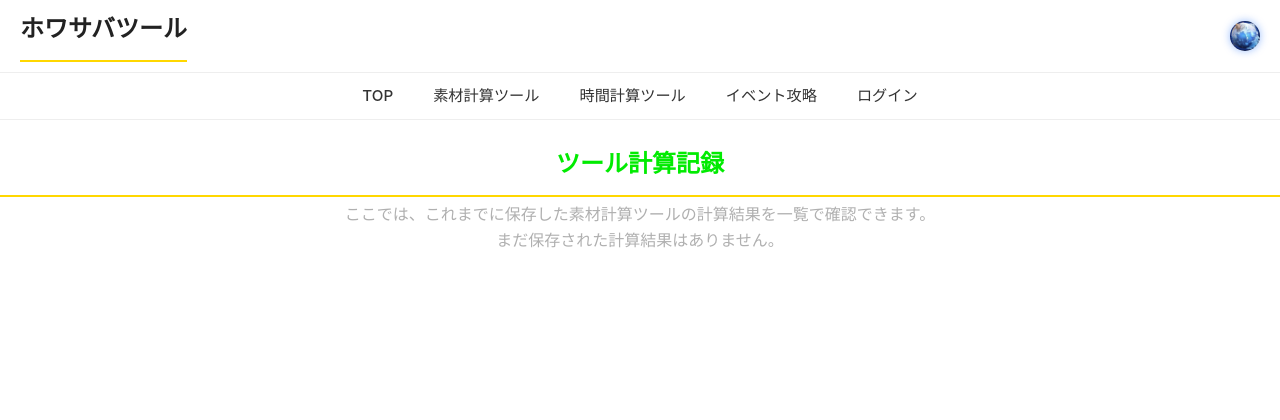
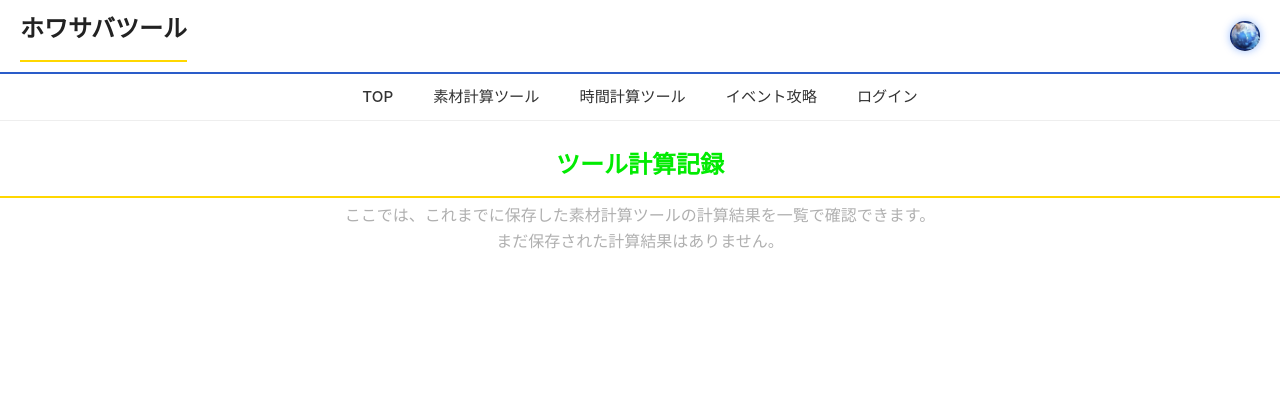
Before and after one commit to runoaima/whiteoutsurvival_tools, a Django app: page /accounts/calculation_history/ in a window 1280 px wide. Shown: the top 420 px of the page. Run offline with Django 5.2, Linux system fonts and the light colour scheme; the visitor is signed in with stand-in values (Sample User, id 1).

Commit message:
要素追加

```diff
--- a/static/base/css/base.css
+++ b/static/base/css/base.css
@@ -108,7 +108,7 @@ header h1 a:hover {
 /* navbar は常に画面上に固定 */
 .navbar {
     background: #fff;
-    border-top: 1px solid #eee;
+    border-top: 2px solid #2a5cc9;
     border-bottom: 1px solid #eee;
     position: sticky;
     top: 0;           /* ここが重要 */
```
